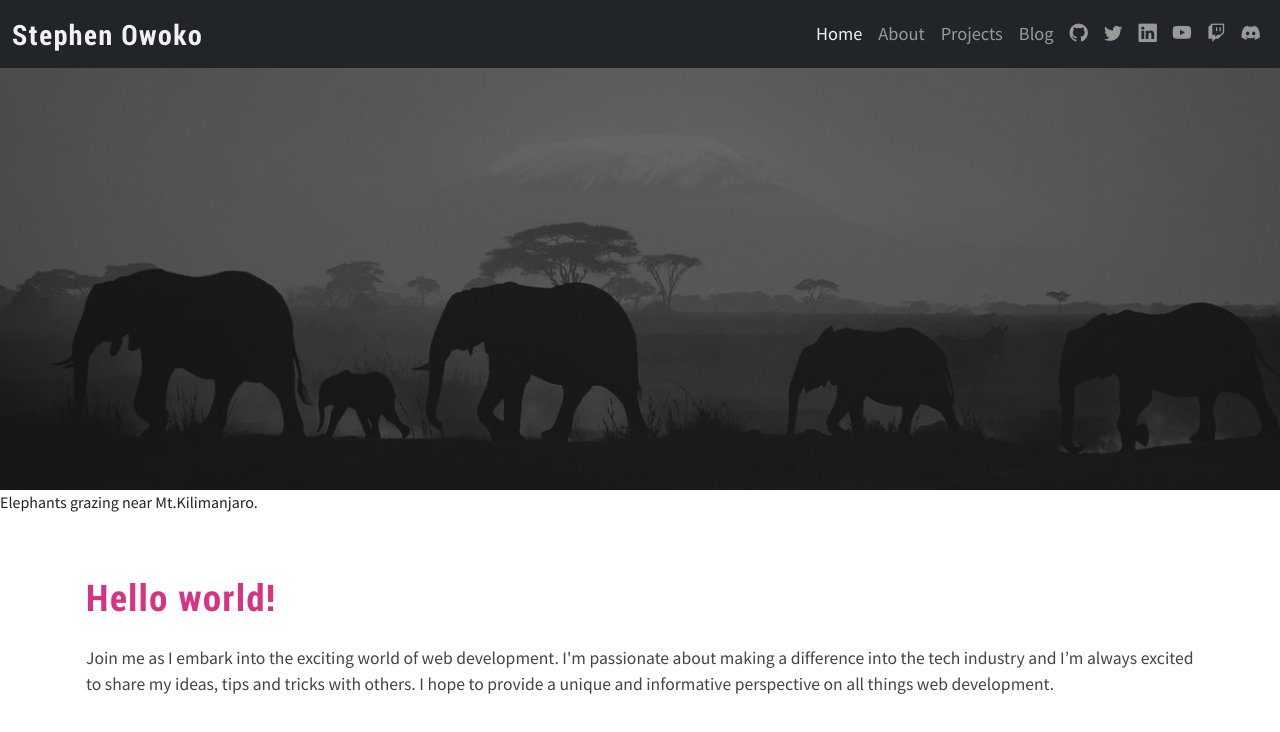
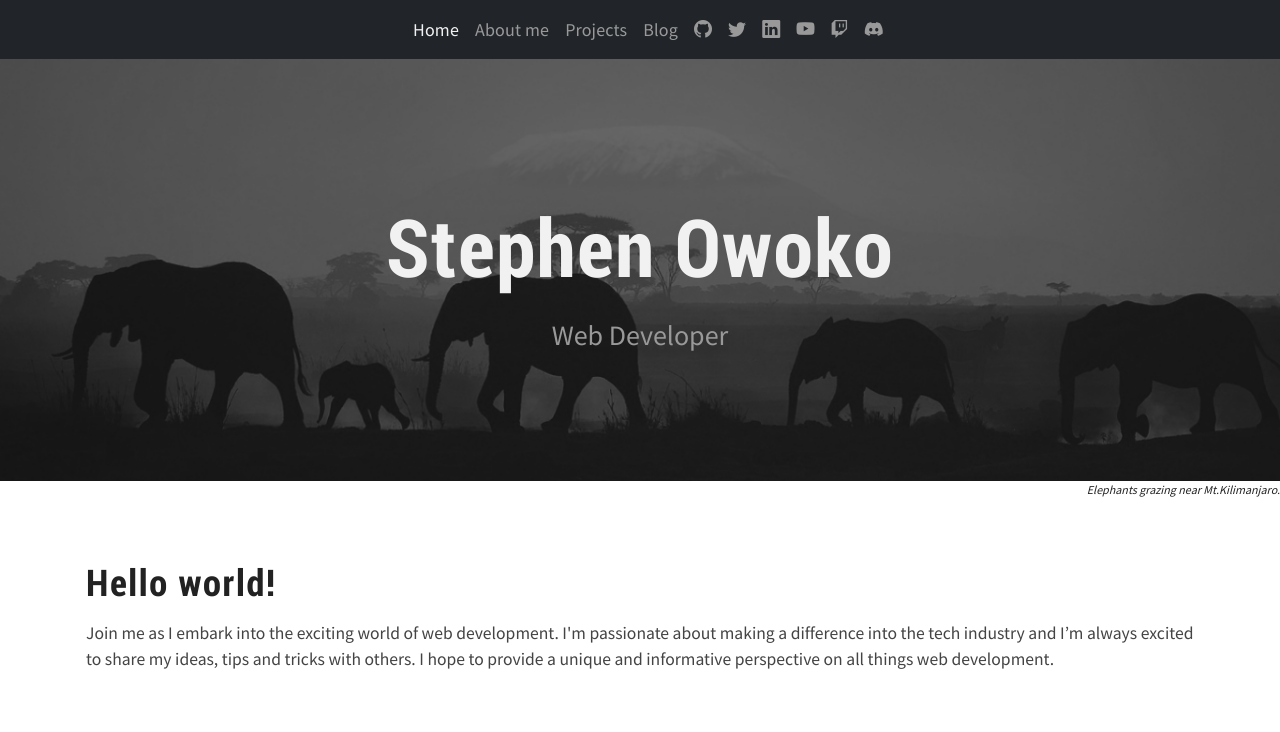
Before and after one commit to owokosteve/owokosteve.github.io, an Angular app: page /home in a window 1280 px wide. Shown: the top 732 px of the page. Built offline with nearby package versions, Linux system fonts and the light colour scheme.

Commit message:
added bootstrap nav

```diff
--- a/src/app/components/about/about.component.html
+++ b/src/app/components/about/about.component.html
@@ -1 +1 @@
-<p>about works!</p>
+<p>Coming soon</p>
--- a/src/app/components/blog/blog.component.html
+++ b/src/app/components/blog/blog.component.html
@@ -1 +1 @@
-<p>blog works!</p>
+<p>Coming soon</p>
--- a/src/app/components/home/home.component.html
+++ b/src/app/components/home/home.component.html
@@ -1,10 +1,16 @@
 <!-- HERO SECTION -->
 <section>
     <div id="hero" class="mb-3">
-        <figure>
-            <img src="/imgs/steve-bg.png" alt="Elephants walking" width="1200" height="450">
-            <figcaption>Elephants grazing near Mt.Kilimanjaro.</figcaption>
-        </figure>
+        <div class="hero-image">
+            <figure>
+                <img src="/imgs/steve-bg.png" alt="Elephants walking" width="1200" height="450">
+                <figcaption>Elephants grazing near Mt.Kilimanjaro.</figcaption>
+            </figure>
+        </div>
+        <div class="hero-text">
+            <h1>Stephen Owoko</h1>
+            <p>Web Developer</p>
+        </div>
     </div>
 </section>
 
--- a/src/app/components/home/home.component.scss
+++ b/src/app/components/home/home.component.scss
@@ -1,16 +1,41 @@
-#hero { position: relative; }
+#hero { position: relative;}
 #hero img { width: 100%; height: auto;}
-h2 { color: white; font-family: 'Pacifico', cursive;}
-h2:hover { color: var(--secondary); cursor: pointer; }
+h1 { color: white; }
+h2:hover { color: var(--secondary);  }
 #intro { background-color: transparent; margin-top: 40px; margin-bottom: 50px;}
-h3 { font-size: 2.3rem; font-weight: 400; margin-bottom: 20px;}
+h3 { font-size: 2.3rem; color: var(--dark); font-weight: 400; margin-bottom: 10px;}
 p { color: #444; font-size: 1.1rem; line-height: 1.5;}
-span { color: var(--light); margin-top: 3.3rem; }
-.card-title { margin-top: 15px; font-size: 1.7rem;}
-.card-title a { text-decoration: none; color: var(--primary); font-weight: 400; line-height: 1.5; }
-.card-title a:hover { color: var(--secondary); }
-.card-text { font-size: 1.085rem; color: #666; line-height: 1.6; margin-top: 20px; margin-bottom: 10px; padding: 5px 0;}
-.card-text a { color: var(--secondary); text-decoration: none;}
-.card-text a:hover { text-decoration: underline; }
-.card-link { color: var(--light); text-decoration: none; margin-right: 10px; }
-.card-link i { margin-right: 5px; font-size: 1.2em; }
+#hero figcaption { font-size: .75em; font-style: italic; text-align: end;}
+.hero-text {
+    position: absolute;
+    top: 50%;
+    left: 50%;
+    text-align: center;
+    transform: translate(-50%, -50%);
+    z-index: 1;
+    width: 100%;
+
+    h1 {
+        font-size: 2.5rem;
+        color: var(--light-75);
+        line-height: 1.2;
+    }
+    p {
+        font-size: 1.3rem;
+        color: var(--light-50);
+
+    }
+}
+
+@media only screen and (min-width: 768px) {
+    .hero-text{
+        h1 {
+            font-size: 5rem;
+            line-height: 1.5;
+        }
+
+        p {
+            font-size: 1.75rem;
+        }
+    }
+}
--- a/src/app/components/projects/projects.component.html
+++ b/src/app/components/projects/projects.component.html
@@ -1 +1 @@
-<p>projects works!</p>
+<p>Coming soon</p>
--- a/src/app/components/shared/navbar/navbar.component.html
+++ b/src/app/components/shared/navbar/navbar.component.html
@@ -1,18 +1,18 @@
 <header>
-    <nav class="navbar bg-dark navbar-expand-lg">
+    <nav class="navbar sticky-top bg-dark navbar-expand-lg">
       <div class="container-fluid">
-        <a class="navbar-brand" href="#">Stephen Owoko
+        <a class="navbar-brand" routerLink="/">
             <!-- <span id="tagline">Web Developer</span> -->
         </a>
         <button class="navbar-toggler" type="button" data-bs-toggle="collapse" data-bs-target="#navbarNavAltMarkup" aria-controls="navbarNavAltMarkup" aria-expanded="false" aria-label="Toggle navigation">
           <span class="navbar-toggler-icon"></span>
         </button>
         <div class="collapse navbar-collapse" id="navbarNavAltMarkup">
-          <div class="navbar-nav ms-auto">
-            <a class="nav-link active" aria-current="page" routerLink="/home">Home</a>
-            <a class="nav-link" href="#">About</a>
-            <a class="nav-link" href="#">Projects</a>
-            <a class="nav-link" href="#">Blog</a>
+          <div class="navbar-nav mx-auto navbar-nav-scroll" style="--bs-scroll-height: 300px;">
+            <a class="nav-link active" aria-current="page" routerLink="/home" routerLinkActive="active" ariaCurrentWhenActive="page">Home</a>
+            <a class="nav-link" routerLink="/about" routerLinkActive="active" ariaCurrentWhenActive="page">About me</a>
+            <a class="nav-link" routerLink="/projects" routerLinkActive="active" ariaCurrentWhenActive="page">Projects</a>
+            <a class="nav-link" routerLink="/blog" routerLinkActive="active" ariaCurrentWhenActive="page">Blog</a>
             <a class="nav-link" href="https://github.com/owokosteve" target="_blank"><i class="bi bi-github"></i><small class="d-md-none ms-2">Github</small></a>
             <a class="nav-link" href="https://twitter.com/owokosteve" target="_blank"><i class="bi bi-twitter"></i><small class="d-md-none ms-2">Twitter</small></a>
             <a class="nav-link" href="https://www.linkedin.com/in/owokosteve" target="_blank"><i class="bi bi-linkedin"></i><small class="d-md-none ms-2">LinkedIn</small></a>
--- a/src/app/components/shared/navbar/navbar.component.scss
+++ b/src/app/components/shared/navbar/navbar.component.scss
@@ -4,7 +4,7 @@ header {
 
 .navbar-brand {
     color: var(--light-75);
-    font-size: 1.75rem;
+    font-size: 1.5rem;
     font-family: "roboto_condensedbold", serif;
     letter-spacing: .1rem;
     line-height: 1.5;
@@ -20,10 +20,14 @@ header {
     text-align: right;
 }
 .nav-link {
-    font-size: 1.15rem;
+    font-size: 2rem;
     color: var(--light-50);
+    line-height: 1.5;
+    letter-spacing: .01rem;
     cursor: pointer;
+    text-align: center;
 }
+
 .navbar-toggler {
     background-color: var(--light-75) !important;
 }
@@ -35,3 +39,9 @@ header {
 .nav-link:hover{
     color: var(--light-75) !important;
 }
+
+@media only screen and (min-width: 768px) {
+    .nav-link {
+        font-size: 1.125rem;
+    }
+}
--- a/src/app/components/shared/navbar/navbar.component.ts
+++ b/src/app/components/shared/navbar/navbar.component.ts
@@ -1,9 +1,10 @@
 import { Component } from '@angular/core';
+import { RouterLink, RouterLinkActive } from '@angular/router';
 
 @Component({
   selector: 'app-navbar',
   standalone: true,
-  imports: [],
+  imports: [RouterLink, RouterLinkActive, ],
   templateUrl: './navbar.component.html',
   styleUrl: './navbar.component.scss'
 })
--- a/src/index.html
+++ b/src/index.html
@@ -2,7 +2,7 @@
 <html lang="en">
 <head>
   <meta charset="utf-8">
-  <title>Owokosteve</title>
+  <title>Stephen Owoko | Welcome</title>
   <base href="/">
   <meta name="viewport" content="width=device-width, initial-scale=1">
   <link rel="icon" type="image/x-icon" href="favicon.ico">
--- a/src/styles.scss
+++ b/src/styles.scss
@@ -58,5 +58,5 @@ h1, h2, h3, h4 {
 }
 
 p, li {
-    font-size: 1.05rem;
+    font-size: 1.1rem;
 }
```
